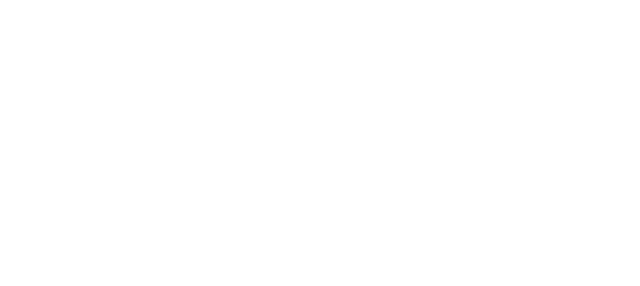
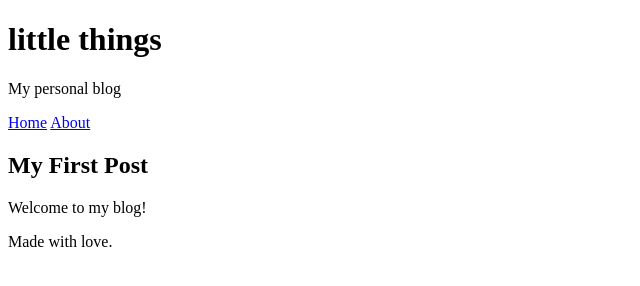
Before and after one commit to clairde-luna/lemonadestand-blog-test, a plain HTML site: page index.html in a window 1280 px wide. Shown: the whole page, without its empty margins (0-640 px from the left). Drawn offline with Linux system fonts and the light colour scheme.

Commit message:
Update index.html with blog content and remove comments
Removed comments and added blog title, navigation links, and first post content.

```diff
--- a/index.html
+++ b/index.html
@@ -8,31 +8,26 @@
 <body>
 
     <header>
-        <!-- Blog title and introduction -->
+        <h1>little things</h1>
+        <p>My personal blog</p>
     </header>
 
     <nav>
-        <!-- Navigation links -->
+        <a href="index.html">Home</a>
+        <a href="about.html">About</a>
     </nav>
 
     <main>
 
         <article>
-            <!-- First blog post -->
+            <h2>My First Post</h2>
+            <p>Welcome to my blog!</p>
         </article>
-
-        <article>
-            <!-- Second blog post -->
-        </article>
-
-        <section>
-            <!-- Your favorite things -->
-        </section>
 
     </main>
 
     <footer>
-        <!-- Closing message -->
+        <p>Made with love.</p>
     </footer>
 
 </body>
```
